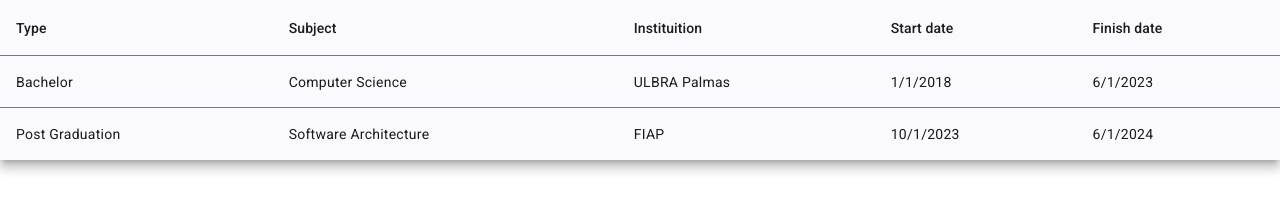
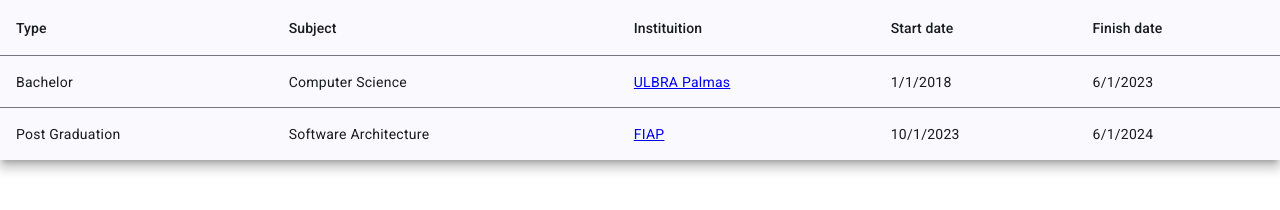
Before and after one commit to Raffael-Eloi/portifolio, an Angular app: page /education in a window 1280 px wide. Shown: the top 210 px of the page. Built offline with nearby package versions, Linux system fonts and the light colour scheme.

Commit message:
have institution link (GREEN)

```diff
--- a/src/app/education/education.component.html
+++ b/src/app/education/education.component.html
@@ -11,7 +11,11 @@
 
     <ng-container matColumnDef="institution">
         <th mat-header-cell *matHeaderCellDef> Instituition </th>
-      <td mat-cell *matCellDef="let education"> {{ education.institution }} </td>
+        <td mat-cell *matCellDef="let education">
+            <a href="{{ education.institutionLink }}" target="_blank">
+                {{ education.institution }}
+            </a>
+        </td>
     </ng-container>
 
     <ng-container matColumnDef="startDate">
```
Also changed, not shown: 1 other file (tests, documents, lock files or other folders). Lines whose indentation alone changed are shown as unchanged.
